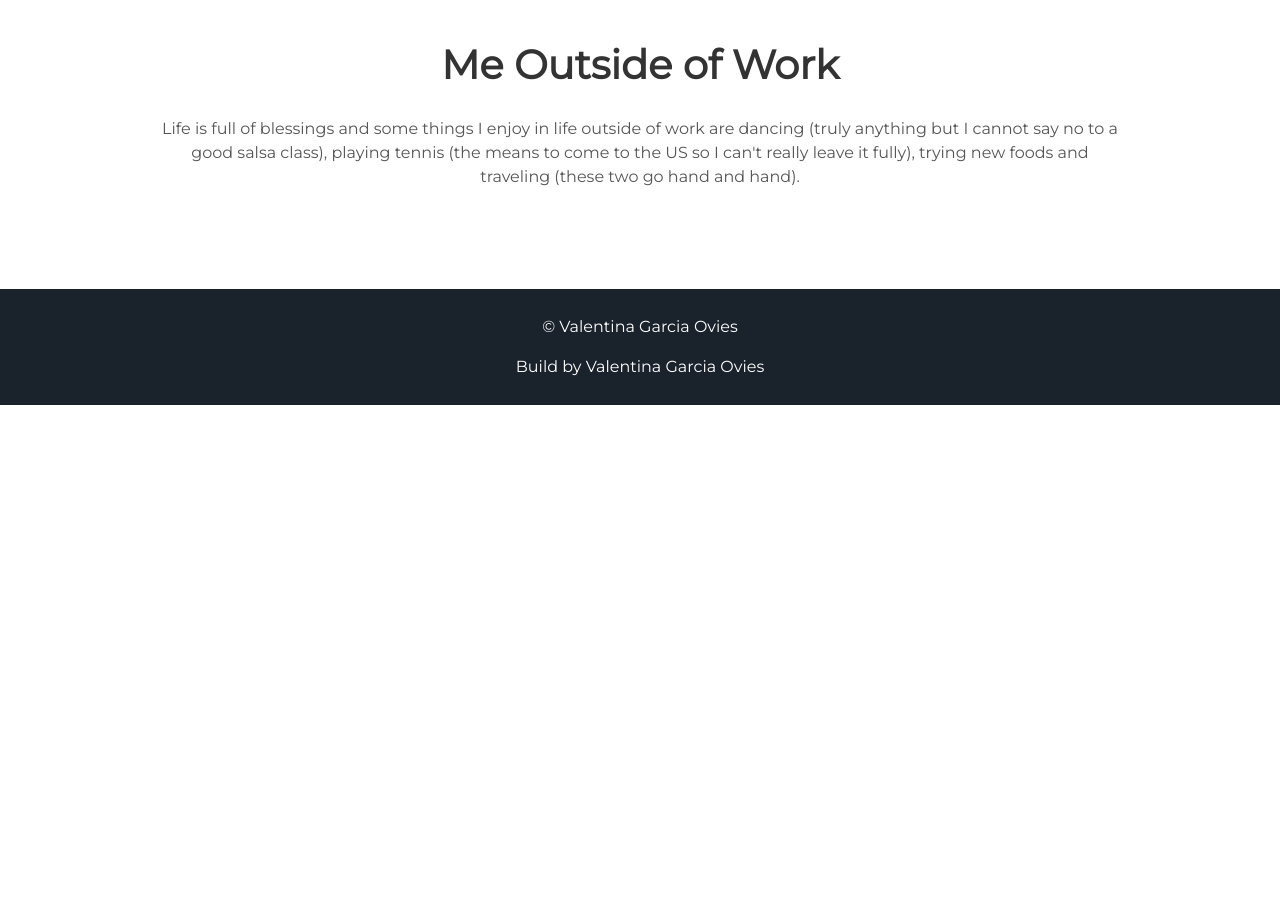
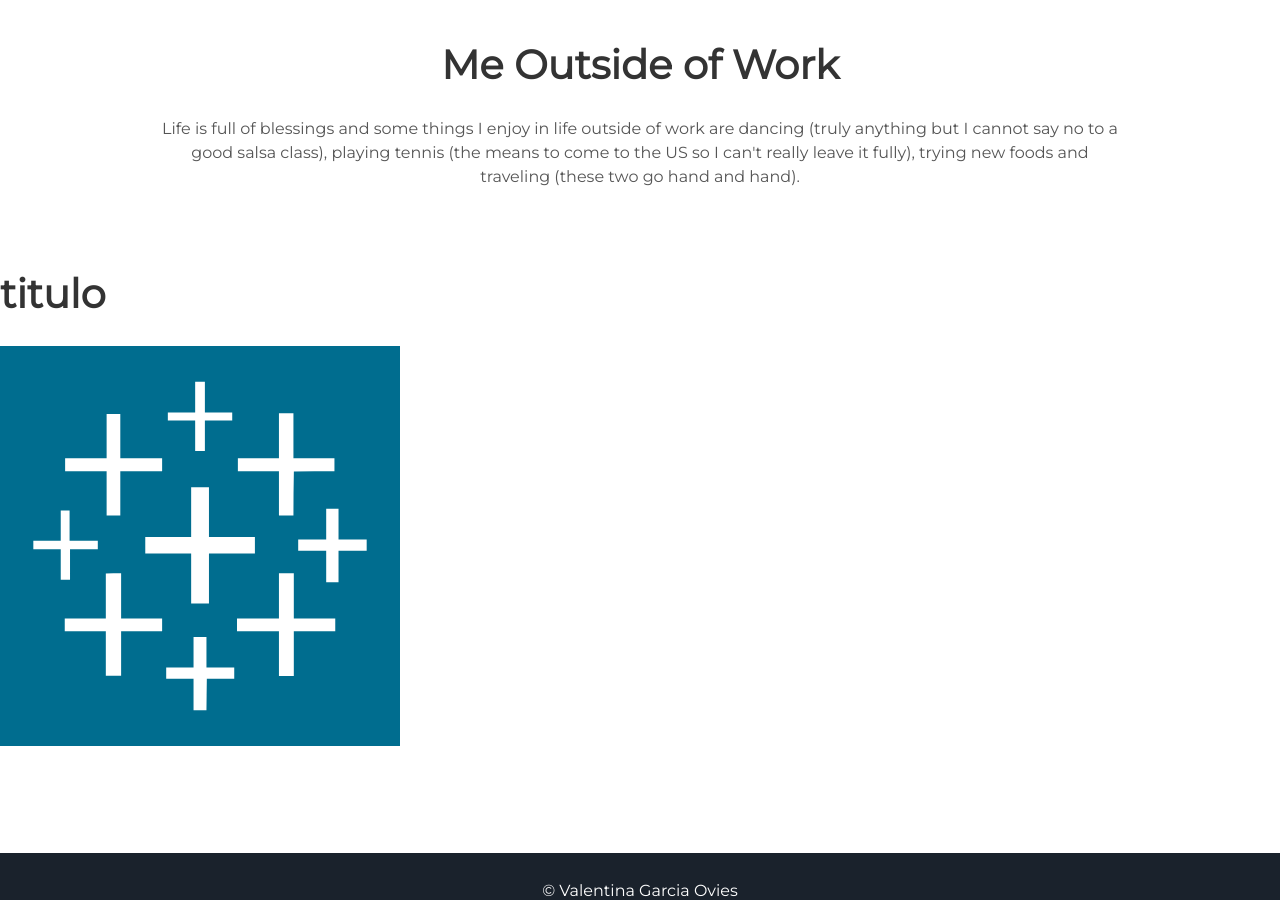
Before and after one commit to valentinagarciaovies/valentinagarciaovies.github.io, a Jekyll site: the page built from index.html, in a window 1280 px wide and 900 px high, scrolled down 2729 px. Built offline with Jekyll 4.4.1, drawn with Linux system fonts in a browser that asks for light colours; before the commit the page ends 3134 px from its top, so only the background shows below that.

Commit message:
personal img

```diff
--- a/_includes/personal.html
+++ b/_includes/personal.html
@@ -2,3 +2,7 @@
   <h1> Me Outside of Work</h1>
   <p style="width: 960px; margin: 16px auto;"> {{site.personal_description}} </p>
 </div>
+<div>
+  <h1>titulo</h1>
+  <img src="{{ '/assets/img/tableauprep.svg' | prepend: site.baseurl }}" alt="" class="icon" style="width: 400px;" />
+</div>
```
